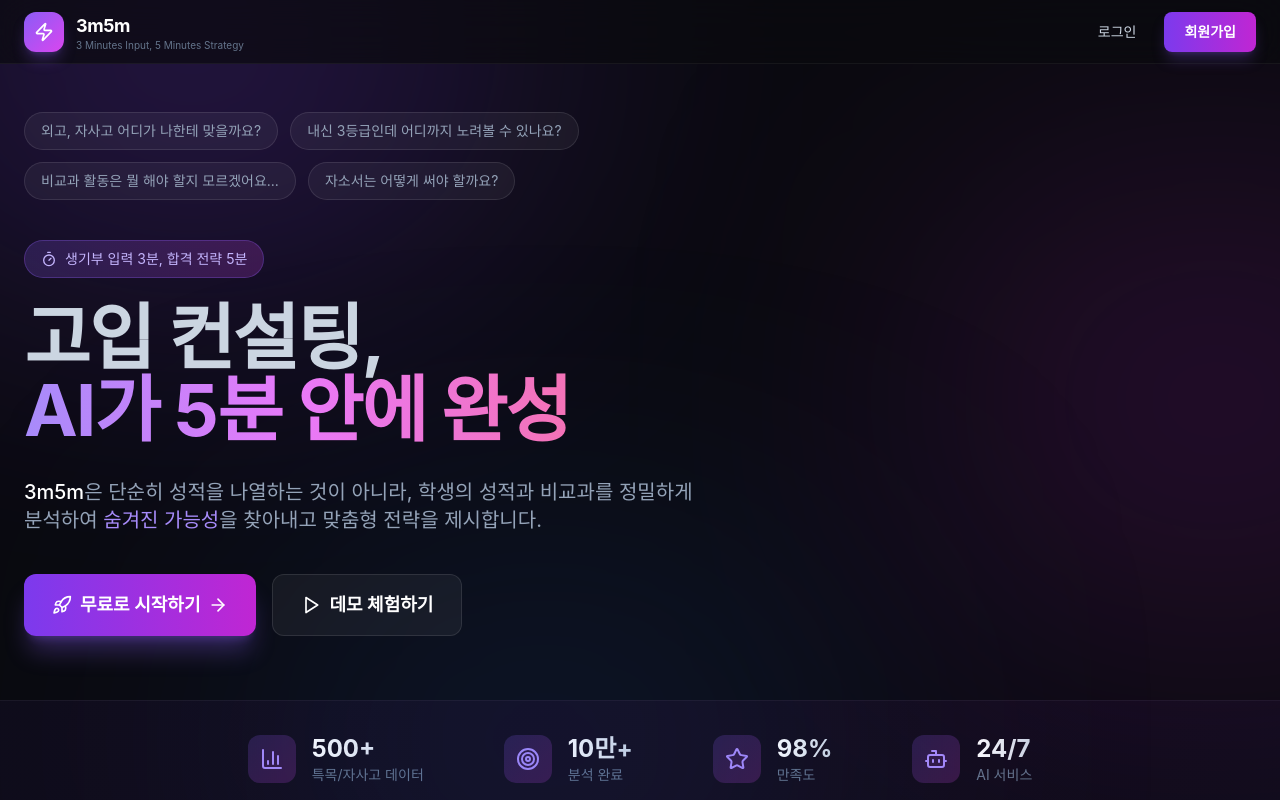
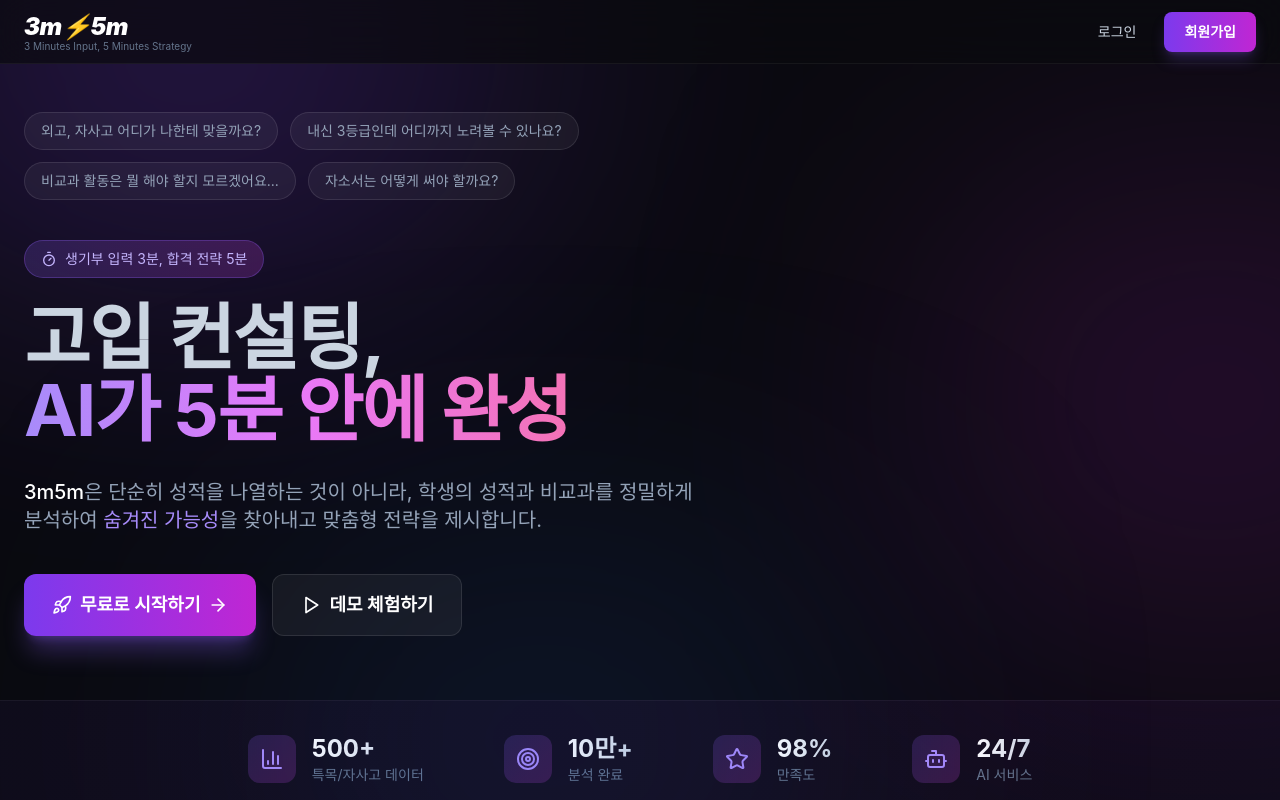
Before and after one commit to EUGINE-CHOI/admission-platform, a Next.js app in the folder frontend/: page / in a window 1280 px wide. Shown: the top 800 px of the page. Built offline with nearby package versions, Linux system fonts and the light colour scheme.

Commit message:
濡쒓퀬 ?낅뜲?댄듃: The Accelerator 而⑥뀎 ?곸슜 - 3m??m (Italic Bold, ?몃???踰덇컻)

```diff
--- a/frontend/src/app/login/page.tsx
+++ b/frontend/src/app/login/page.tsx
@@ -3,7 +3,7 @@
 import { useState } from "react";
 import Link from "next/link";
 import { useRouter } from "next/navigation";
-import { Zap, Eye, EyeOff, Loader2, ArrowLeft } from "lucide-react";
+import { Eye, EyeOff, Loader2, ArrowLeft } from "lucide-react";
 import { getApiUrl, setToken } from "@/lib/api";
 
 export default function LoginPage() {
@@ -82,10 +82,9 @@
       {/* Left Panel - Branding */}
       <div className="hidden lg:flex lg:w-1/2 relative p-12 flex-col justify-between">
         <Link href="/" className="flex items-center gap-2.5 relative z-10">
-          <div className="w-8 h-8 rounded-lg bg-gradient-to-br from-violet-500 to-fuchsia-500 flex items-center justify-center">
-            <Zap className="w-5 h-5 text-white" />
-          </div>
-          <span className="text-lg font-bold tracking-tight">3m5m</span>
+          <span className="text-2xl font-black italic text-white tracking-tight">
+            3m<span className="text-yellow-400">⚡</span>5m
+          </span>
         </Link>
 
         <div className="relative z-10">
@@ -111,10 +110,9 @@
         <div className="w-full max-w-md">
           {/* Mobile Logo */}
           <Link href="/" className="lg:hidden flex items-center gap-2.5 mb-8">
-            <div className="w-8 h-8 rounded-lg bg-gradient-to-br from-violet-500 to-fuchsia-500 flex items-center justify-center">
-              <Zap className="w-5 h-5 text-white" />
-            </div>
-            <span className="text-lg font-bold tracking-tight">3m5m</span>
+            <span className="text-2xl font-black italic text-white tracking-tight">
+              3m<span className="text-yellow-400">⚡</span>5m
+            </span>
           </Link>
 
           {/* Back Button */}
--- a/frontend/src/app/page.tsx
+++ b/frontend/src/app/page.tsx
@@ -101,12 +101,11 @@
         <div className="absolute inset-0 bg-[#0A0A0F]/70 backdrop-blur-xl border-b border-white/5" />
         <nav className="relative max-w-7xl mx-auto px-6 h-16 flex items-center justify-between">
           <Link href="/" className="flex items-center gap-3">
-            <div className="w-10 h-10 rounded-xl bg-gradient-to-br from-violet-500 to-fuchsia-500 flex items-center justify-center shadow-lg shadow-violet-500/30">
-              <Zap className="w-5 h-5 text-white" />
-            </div>
             <div className="flex flex-col">
-              <span className="text-lg font-bold tracking-tight">3m5m</span>
-              <span className="text-[10px] text-slate-500 -mt-0.5">3 Minutes Input, 5 Minutes Strategy</span>
+              <span className="text-2xl font-black italic text-white tracking-tight">
+                3m<span className="text-yellow-400">⚡</span>5m
+              </span>
+              <span className="text-[10px] text-slate-500 -mt-1">3 Minutes Input, 5 Minutes Strategy</span>
             </div>
           </Link>
           <div className="flex items-center gap-3">
@@ -553,12 +552,11 @@
         <div className="max-w-7xl mx-auto">
           <div className="flex flex-col md:flex-row justify-between items-center gap-6">
             <div className="flex items-center gap-3">
-              <div className="w-10 h-10 rounded-xl bg-gradient-to-br from-violet-500 to-fuchsia-500 flex items-center justify-center">
-                <Zap className="w-5 h-5 text-white" />
-              </div>
-              <div>
-                <span className="font-bold text-lg">3m5m</span>
-                <p className="text-xs text-slate-500">생기부 입력 3분, 합격 전략 5분</p>
+              <div className="flex flex-col">
+                <span className="text-xl font-black italic text-white tracking-tight">
+                  3m<span className="text-yellow-400">⚡</span>5m
+                </span>
+                <p className="text-xs text-slate-500 -mt-0.5">생기부 입력 3분, 합격 전략 5분</p>
               </div>
             </div>
             <div className="flex items-center gap-6 text-sm text-slate-500">
--- a/frontend/src/app/signup/page.tsx
+++ b/frontend/src/app/signup/page.tsx
@@ -3,7 +3,7 @@
 import { useState, useEffect, useRef } from "react";
 import Link from "next/link";
 import { useRouter } from "next/navigation";
-import { Zap, Eye, EyeOff, Loader2, User, Users, Briefcase, School, Search, MapPin, ExternalLink, X, ArrowLeft, Check } from "lucide-react";
+import { Eye, EyeOff, Loader2, User, Users, Briefcase, School, Search, MapPin, ExternalLink, X, ArrowLeft, Check } from "lucide-react";
 import { getApiUrl } from "@/lib/api";
 
 type Role = "STUDENT" | "PARENT" | "CONSULTANT";
@@ -132,10 +132,9 @@
       <div className="w-full max-w-md relative z-10">
         {/* Logo */}
         <Link href="/" className="flex items-center justify-center gap-2.5 mb-8">
-          <div className="w-8 h-8 rounded-lg bg-gradient-to-br from-violet-500 to-fuchsia-500 flex items-center justify-center">
-            <Zap className="w-5 h-5 text-white" />
-          </div>
-          <span className="text-lg font-bold tracking-tight">3m5m</span>
+          <span className="text-2xl font-black italic text-white tracking-tight">
+            3m<span className="text-yellow-400">⚡</span>5m
+          </span>
         </Link>
 
         {/* Card */}
--- a/frontend/src/components/layout/Sidebar.tsx
+++ b/frontend/src/components/layout/Sidebar.tsx
@@ -183,13 +183,12 @@
 
       {/* Logo */}
       <div className="relative h-16 flex items-center justify-between px-5 border-b border-white/5">
-          <div className="flex items-center gap-3">
-          <div className="w-10 h-10 rounded-xl bg-gradient-to-br from-violet-500 to-fuchsia-500 flex items-center justify-center shadow-lg shadow-violet-500/30">
-            <Zap className="w-5 h-5 text-white" />
-          </div>
+        <div className="flex items-center gap-3">
           <div className="flex flex-col">
-            <span className="text-base font-bold text-white tracking-tight">3m5m</span>
-            <span className="text-[10px] text-slate-500 -mt-0.5 tracking-wider">3 Minutes Input, 5 Minutes Strategy</span>
+            <span className="text-2xl font-black italic text-white tracking-tight">
+              3m<span className="text-yellow-400">⚡</span>5m
+            </span>
+            <span className="text-[10px] text-slate-500 -mt-1 tracking-wider">3 Minutes Input, 5 Minutes Strategy</span>
           </div>
         </div>
         {isMobile && onClose && (
```
